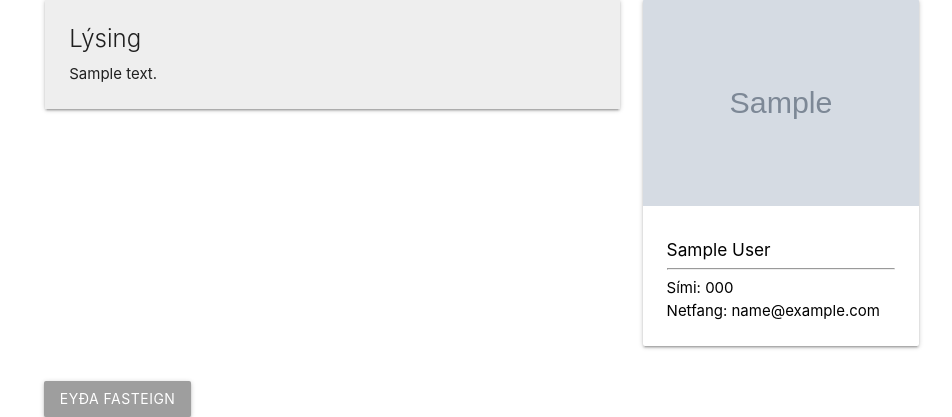
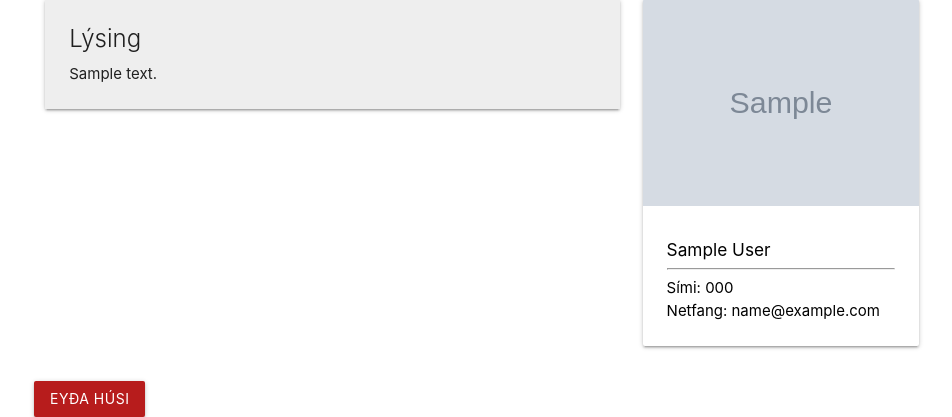
Before and after one commit to aronhr/Verklegt2, a Django app: page /house/1 in a window 1280 px wide. Shown: the part 977-1394 px from the top of the page, without its empty margins (158-1110 px from the left). Run offline with Django 3.2, Linux system fonts and the light colour scheme; a user stored in the database is signed in; tables that the repository leaves empty hold one stand-in row (values such as "Sample post"); grey boxes marked "Sample" are stand-in pictures.

Commit message:
first commit

```diff
--- a/templates/house/house.html
+++ b/templates/house/house.html
@@ -147,7 +147,16 @@
         </div>
         <div class="row" id="BottumsToBuyAndDeleteRealestay">
             {% if user.is_authenticated and house.user == user or user.is_superuser %}
-                <a href="{% url 'profile-delete-property' house.id %}" style="margin-left: 0.7em" class="btn grey left">Eyða fasteign</a>
+                <button data-target="modal1" class="btn modal-trigger red darken-4 left">Eyða húsi</button>
+                <div id="modal1" class="modal">
+                    <div class="modal-content">
+                        <h4>Staðfesting á tilboði</h4>
+                        <p>
+                            <a class="modal-close waves-effect btn red darken-4">Hætta við</a>
+                            <a class="btn green" href="{% url 'profile-delete-property' house.id %}">Eyða</a>
+                        </p>
+                    </div>
+                </div>
             {% endif %}
             {% if house.seller != user %}
                 <a href="{% url 'profile-buy-property' house.id %}" style="margin-right: 0.7em" class="btn green darken-4 right">Setja inn tilboð</a>
@@ -155,4 +164,5 @@
         </div>
     </div>
     <script src="{% static 'javascript/houses.js' %}"></script>
+    <script src="{% static 'javascript/buy_house.js' %}"></script>
 {% endblock %}
```
